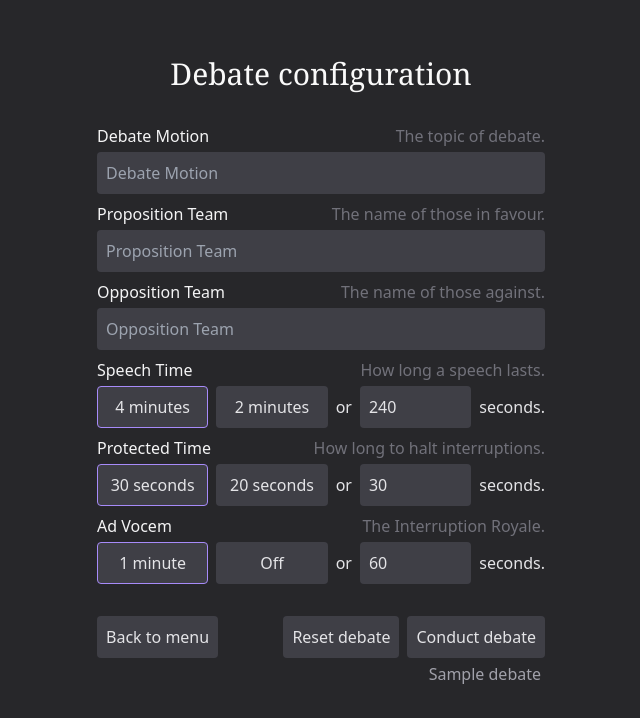
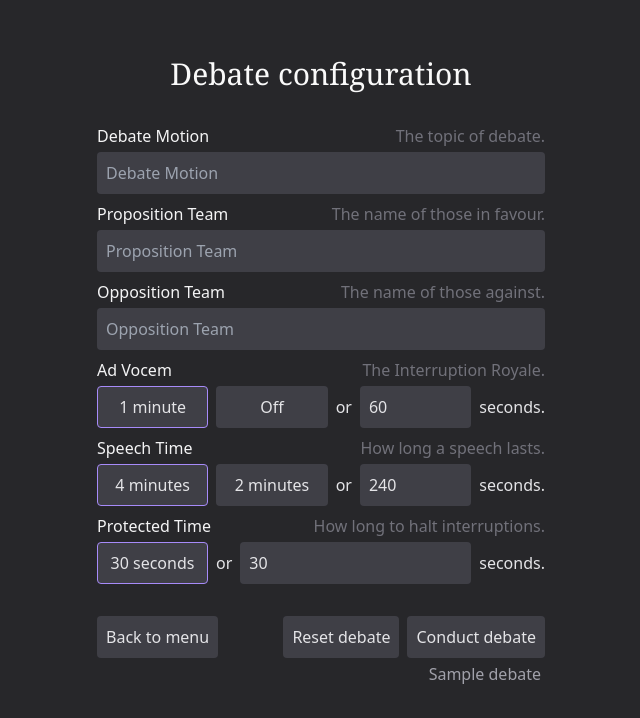
Before and after one commit to debatecore/debate-tools, a Next.js app: page /debate/setup in a window 1280 px wide. Shown: the top 718 px of the page, without its empty margins (319-959 px from the left). Built offline with nearby package versions, Linux system fonts and the light colour scheme.

Commit message:
layout change in debate setup

```diff
--- a/src/app/debate/setup/page.tsx
+++ b/src/app/debate/setup/page.tsx
@@ -28,9 +28,9 @@ export default function PageDebateSetup() {
         <DebateSetting setting="motion" />
         <DebateSetting setting="proTeam" />
         <DebateSetting setting="oppTeam" />
+        <DebateSetting setting="adVocemTime" />
         <DebateSetting setting="speechTime" />
         <DebateSetting setting="protectedTime" />
-        <DebateSetting setting="adVocemTime" />
       </div>
       <div className="flex flex-row max-w-md mx-auto gap-2">
         <Link href="/" className="mr-auto">
--- a/src/components/DebateSetting.tsx
+++ b/src/components/DebateSetting.tsx
@@ -85,6 +85,7 @@ const DebateSetting = (props: { setting: keyof debateType }) => {
         </div>
       ) : props.setting === "protectedTime" ? (
         <div className="flex flex-row gap-2 items-baseline">
+          <div className="w-1/2">
             <button
               className={`${buttonstyle} ${
                 debate?.data.protectedTime === 30 ? activestyle : ""
@@ -95,7 +96,8 @@ const DebateSetting = (props: { setting: keyof debateType }) => {
             >
               30 {seconds}
             </button>
-          <button
+          </div>
+          {/* <button
             className={`${buttonstyle} ${
               debate?.data.protectedTime === 20 ? activestyle : ""
             }`}
@@ -104,7 +106,7 @@ const DebateSetting = (props: { setting: keyof debateType }) => {
             }}
           >
             20 {seconds}
-          </button>
+          </button> */}
           <p>{or}</p>
           <input
             type="number"
--- a/src/data/pl.json
+++ b/src/data/pl.json
@@ -26,7 +26,7 @@
   "protectedTime": "Czas chroniony",
   "protectedTimeDesc": "Czas bez pytań i zgłoszeń.",
   "adVocemTime": "Ad Vocem",
-  "adVocemTimeDesc": "Najwyższa forma przeszkód.",
+  "adVocemTimeDesc": "Najwyższa forma przeszkody.",
   "sampleDebate": "Przykładowa debata",
   "example": "np.",
   "or": "lub",
```
Lines whose indentation alone changed are shown as unchanged.
